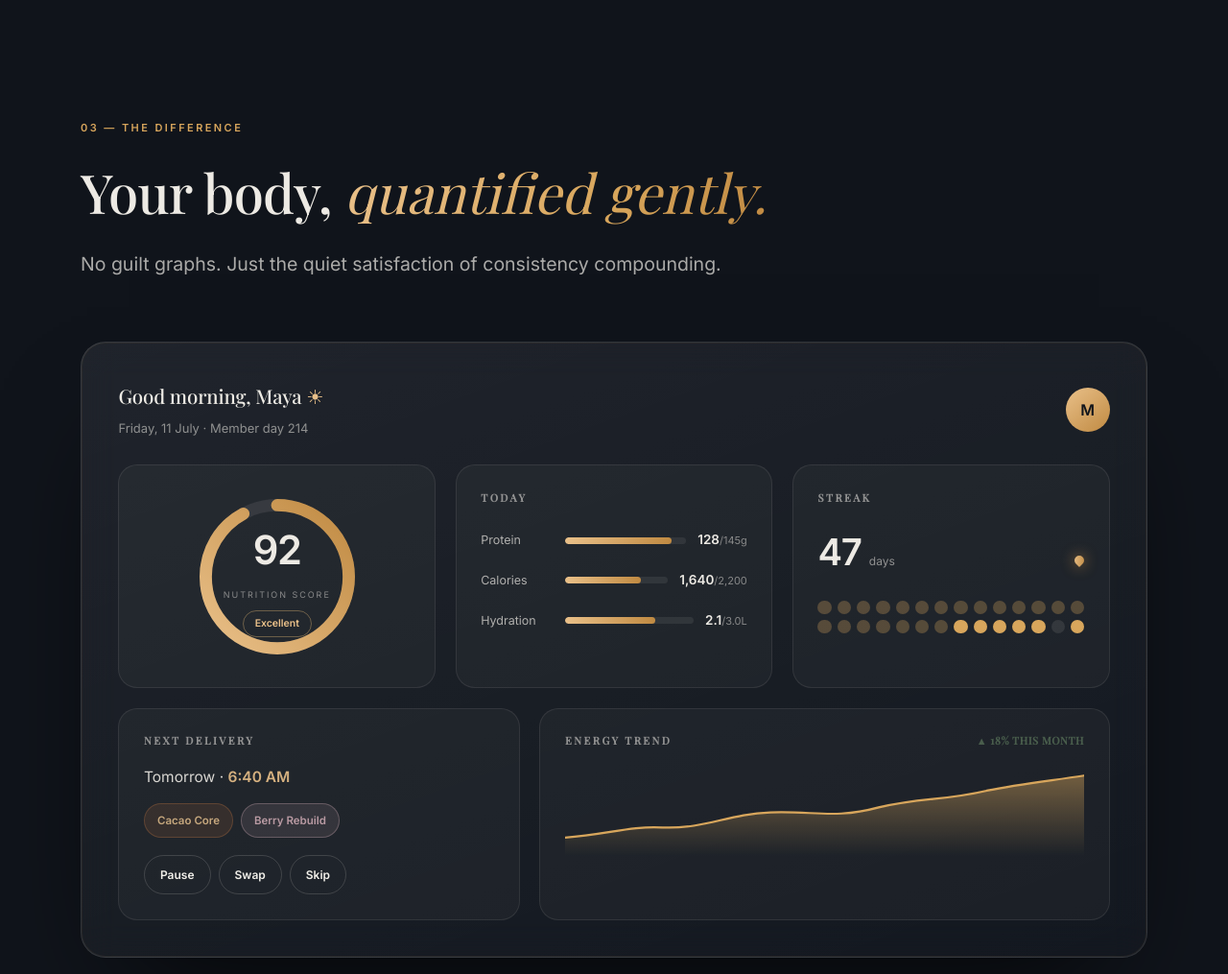
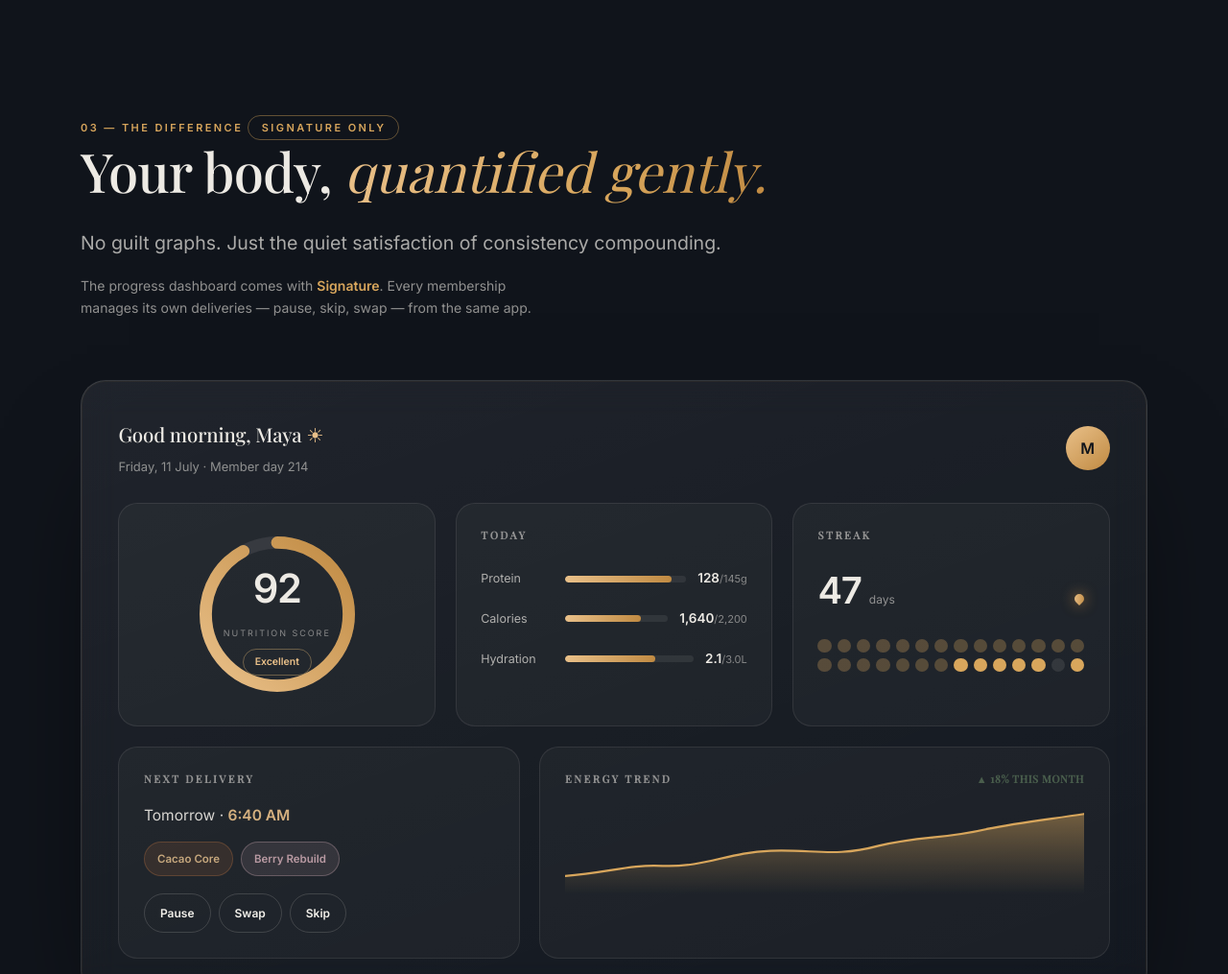
Before and after one commit to PAlakj02/everante_naas, a plain HTML site: page index.html in a window 1280 px wide. Shown: the part 1781-2796 px from the top of the page at 96% size. Drawn offline with nearby package versions, Linux system fonts and the light colour scheme; a web font is replaced by a local one.

Commit message:
Dashboard is a Signature feature — say so
The progress dashboard sits at position 4, before the pricing grid.
Unlabelled, a visitor reasonably assumes every plan includes it and
then finds otherwise at the point of payment.

- "Signature only" tag beside the section number, outlined rather
  than filled: it is a label, not a call to action
- A note separating the two things that were blurring together —
  the progress dashboard is Signature; the app that pauses, skips
  and swaps deliveries is on every plan, which is what the Ritual,
  Provenance and FAQ copy already refers to
- Signature gains "Progress dashboard — scores, streaks and
  trends", replacing "First access to seasonal flavors" — the
  weaker of the two and now the tier's real differentiator

Tier counts stay at three bullets each so the cards keep their
alignment.

```diff
--- a/css/style.css
+++ b/css/style.css
@@ -1351,3 +1351,33 @@ html:not(.js) .footer{ background:var(--ink); }
   .joinbar, .jb-cta, .jb-long{ transition-duration:.01ms !important; }
 }
 }
+
+/* ---- tier tag + section note --------------------------------
+   A feature shown above the pricing grid has to name its tier, or
+   the visitor reasonably assumes it is included. Outlined, never
+   filled — it is a label, not a call to action. */
+.head-row{
+  display:flex; align-items:center; gap:14px; flex-wrap:wrap;
+  margin-bottom:24px;
+}
+.head-row .eyebrow{ margin-bottom:0; }
+.tier-tag{
+  font-family:var(--font-b);
+  font-size:var(--fs-label); font-weight:var(--wt-semi);
+  letter-spacing:var(--ls-label); text-transform:uppercase;
+  color:var(--amber);
+  border:1px solid color-mix(in srgb, var(--amber) 42%, transparent);
+  border-radius:999px; padding:5px 12px 5px 14px;
+  white-space:nowrap;
+}
+.s-light .tier-tag{
+  color:var(--light-ink);
+  border-color:color-mix(in srgb, var(--light-ink) 38%, transparent);
+}
+.sec-note{
+  margin-top:16px; max-width:56ch;
+  font-size:var(--fs-caption); line-height:1.65;
+  color:color-mix(in srgb, currentColor 58%, transparent);
+}
+.sec-note b{ color:var(--amber); font-weight:var(--wt-semi); }
+.s-light .sec-note b{ color:var(--light-ink); }
--- a/index.html
+++ b/index.html
@@ -156,9 +156,17 @@
 <section class="dashboard s-dark" id="dashboard" data-bg="#0C1016" data-nav="dark">
   <div class="container">
     <div class="sec-head" data-reveal>
-      <span class="eyebrow">03 &mdash; The difference</span>
+      <p class="head-row">
+        <span class="eyebrow">03 &mdash; The difference</span>
+        <span class="tier-tag">Signature only</span>
+      </p>
       <h2>Your body, <em>quantified gently.</em></h2>
       <p class="sec-sub">No guilt graphs. Just the quiet satisfaction of consistency compounding.</p>
+      <!-- Shown before pricing, so the tier has to be stated here or a
+           visitor reasonably assumes every plan includes it. The app
+           itself is on every plan — only this dashboard is Signature. -->
+      <p class="sec-note">The progress dashboard comes with <b>Signature</b>. Every membership
+      manages its own deliveries &mdash; pause, skip, swap &mdash; from the same app.</p>
     </div>
 
     <div class="dash glass" data-reveal>
@@ -264,7 +272,7 @@
         <ul>
           <li>Three smoothies daily &mdash; 99g protein</li>
           <li>Weekly nutritionist check-ins</li>
-          <li>First access to seasonal flavors</li>
+          <li>Progress dashboard &mdash; scores, streaks and trends</li>
         </ul>
         <a href="#cta" class="btn btn-line">Begin with Signature</a>
       </article>
```
